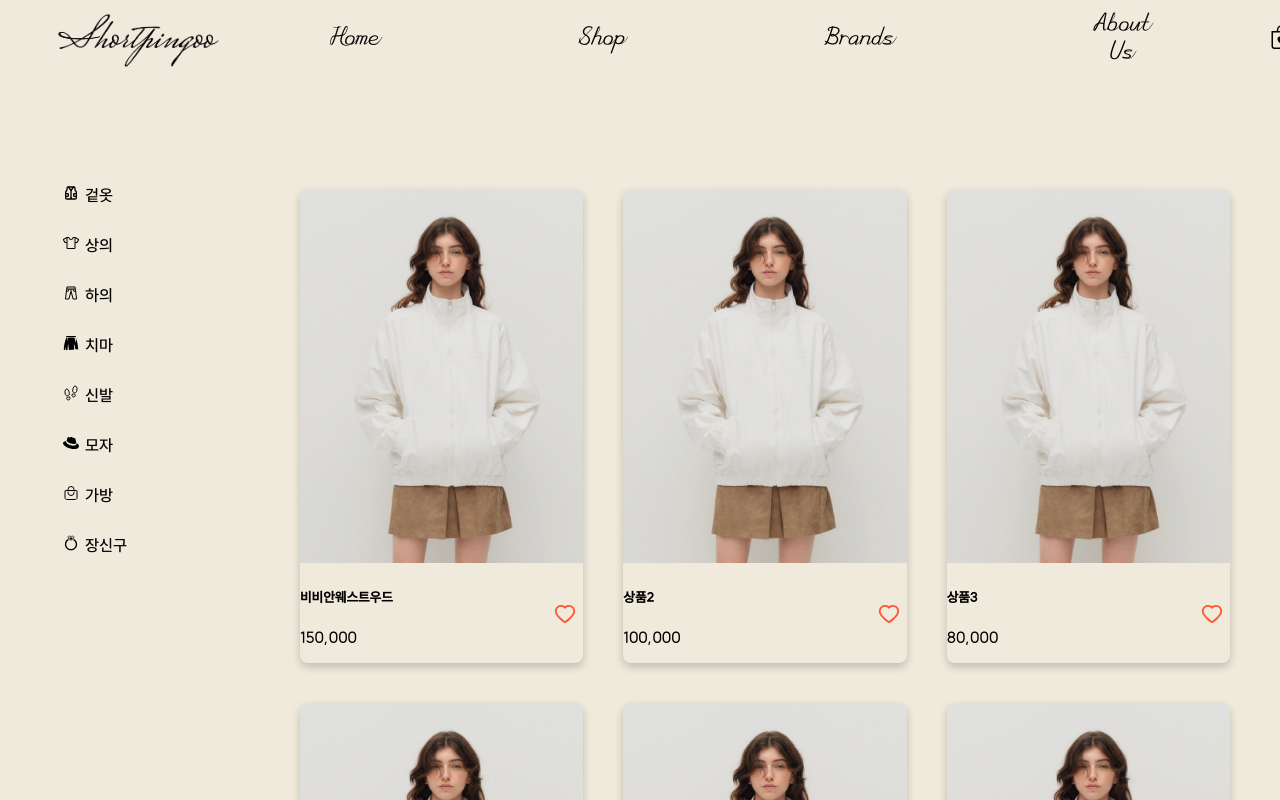
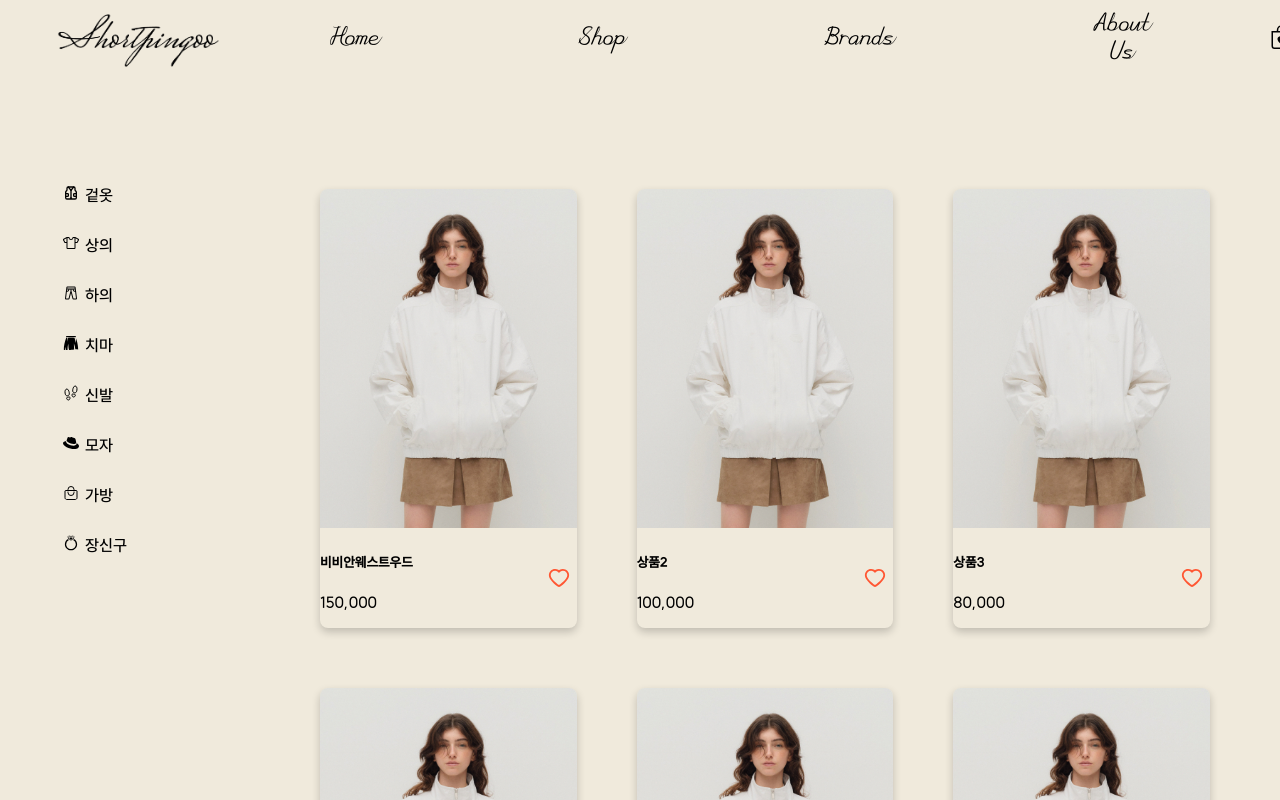
Before and after one commit to SK-Rookies-Final3/FrontEnd, a React (Create React App) app: page /pages/shop in a window 1280 px wide. Shown: the top 800 px of the page. Built offline with nearby package versions, Linux system fonts and the light colour scheme.

Commit message:
fix css: RF-57 <3열 비율 수정>

```diff
--- a/src/component/css/Shop.css
+++ b/src/component/css/Shop.css
@@ -109,11 +109,13 @@
 
 /* Product list styles */
 .product-list {
-  display: flex;
+  display: grid;
+  grid-template-columns: repeat(3, 1fr);
+  /* display: flex; */
   flex-wrap: wrap;
   justify-content: center;
-  padding: 80px 20px 20px;
-  gap: 20px;
+  padding: 80px 40px 40px;
+  gap: 40px;
   margin-left: 250px; /* 기본 사이드바 여백 */
   transition: margin-left 0.3s ease;
 }
@@ -123,7 +125,7 @@
 }
 
 .shop-card {
-  flex: 1 0 calc(33.33% - 40px);
+  /* flex: 1 0 calc(33.33% - 40px); */
   box-shadow: 0 4px 8px rgba(0, 0, 0, 0.2);
   border-radius: 8px;
   overflow: hidden;
--- a/src/component/pages/Shop.js
+++ b/src/component/pages/Shop.js
@@ -80,7 +80,7 @@ export default function Shop() {
       </aside>
       <div className="product-list">
         {products.map(product => (
-            <div className="shop-card" key={product.id} style={{ width: "150px" }}> {/* 카드 너비 조정 */}
+            <div className="shop-card" key={product.id}> {/* 카드 너비 조정 */}
             <img
                 src={product.image}
                 className='shop-card-img-top'
```
